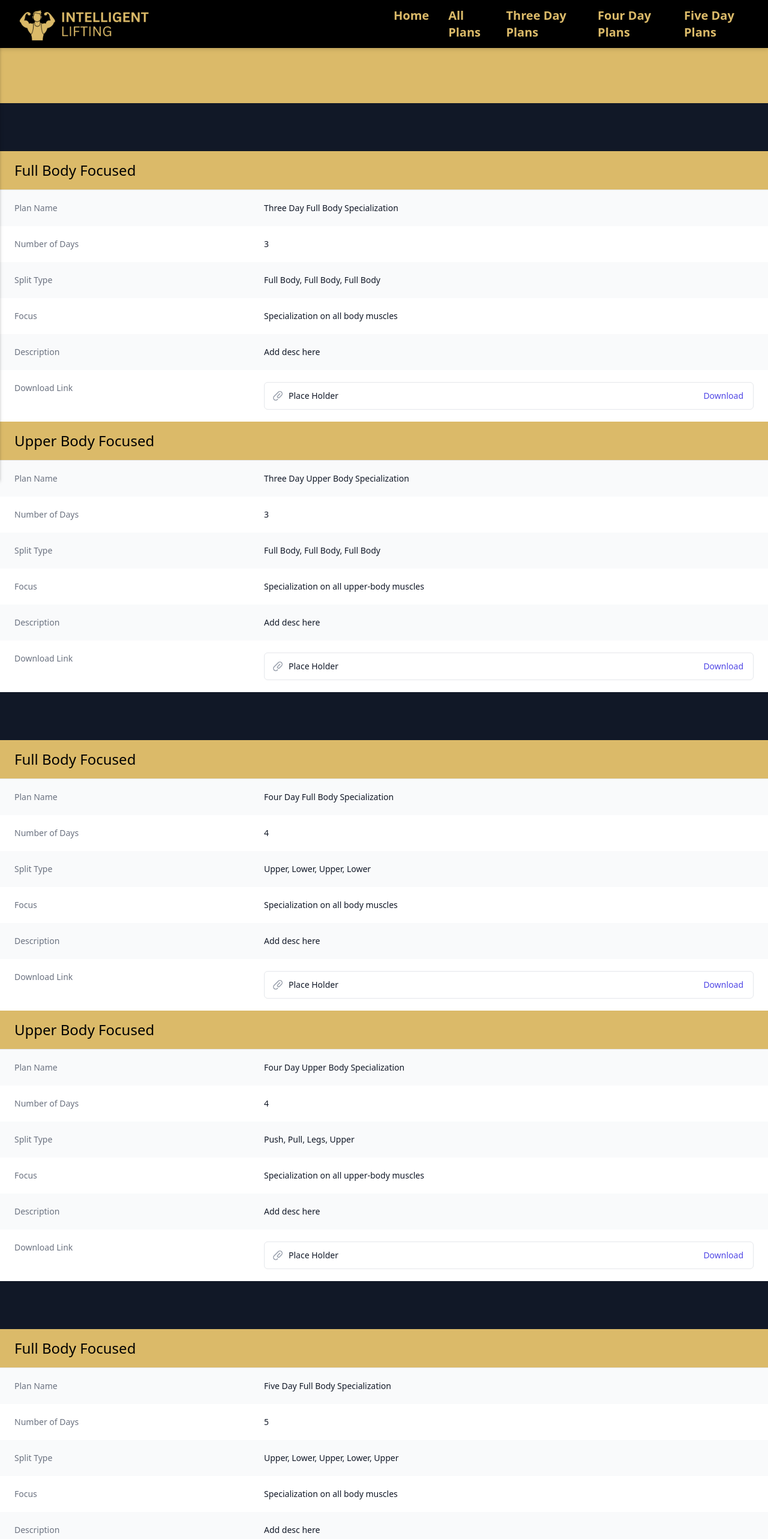
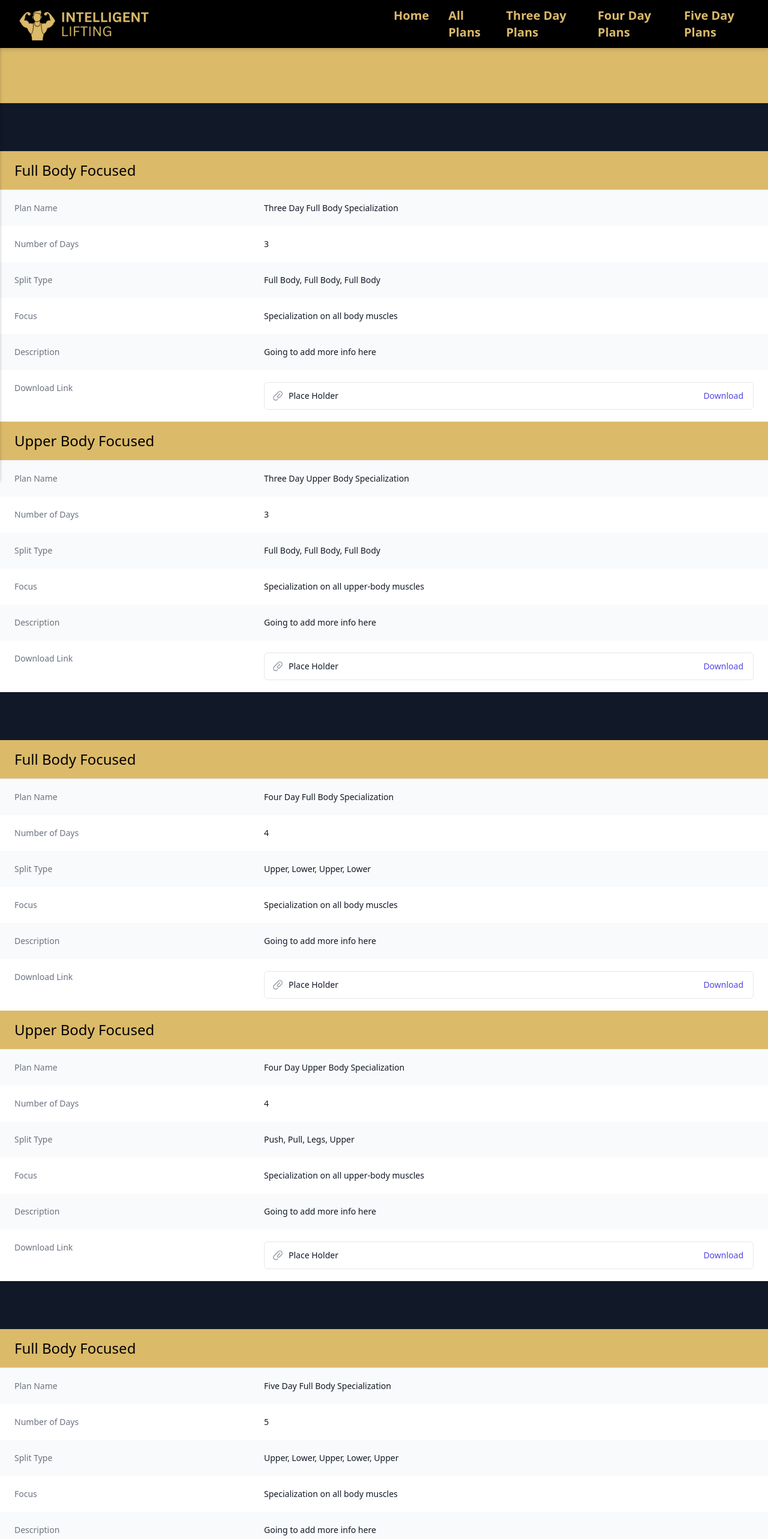
Before and after one commit to jburanpuri/IntelligentLifting, a Next.js app: page /plans in a window 1280 px wide. Shown: the top 2566 px of the page at 60% size. Built offline with nearby package versions, Linux system fonts and the light colour scheme.

Commit message:
Placeholder text added

```diff
--- a/components/PlansComponent/FiveDayPlans/fullbody.js
+++ b/components/PlansComponent/FiveDayPlans/fullbody.js
@@ -27,7 +27,7 @@ export default function FullBody() {
           <div className="bg-gray-50 px-4 py-5 sm:grid sm:grid-cols-3 sm:gap-4 sm:px-6">
             <dt className="text-sm font-medium text-gray-500">Description</dt>
             <dd className="mt-1 text-sm text-gray-900 sm:col-span-2 sm:mt-0">
-              Add desc here
+              Going to add more info here
             </dd>
           </div>
           <div className="bg-white px-4 py-5 sm:grid sm:grid-cols-3 sm:gap-4 sm:px-6">
--- a/components/PlansComponent/FiveDayPlans/upperfocused.js
+++ b/components/PlansComponent/FiveDayPlans/upperfocused.js
@@ -27,7 +27,7 @@ export default function Upper() {
           <div className="bg-gray-50 px-4 py-5 sm:grid sm:grid-cols-3 sm:gap-4 sm:px-6">
             <dt className="text-sm font-medium text-gray-500">Description</dt>
             <dd className="mt-1 text-sm text-gray-900 sm:col-span-2 sm:mt-0">
-              Add desc here
+              Going to add more info here
             </dd>
           </div>
           <div className="bg-white px-4 py-5 sm:grid sm:grid-cols-3 sm:gap-4 sm:px-6">
--- a/components/PlansComponent/FourDayPlans/fullbody.js
+++ b/components/PlansComponent/FourDayPlans/fullbody.js
@@ -27,7 +27,7 @@ export default function FullBody() {
           <div className="bg-gray-50 px-4 py-5 sm:grid sm:grid-cols-3 sm:gap-4 sm:px-6">
             <dt className="text-sm font-medium text-gray-500">Description</dt>
             <dd className="mt-1 text-sm text-gray-900 sm:col-span-2 sm:mt-0">
-              Add desc here
+              Going to add more info here
             </dd>
           </div>
           <div className="bg-white px-4 py-5 sm:grid sm:grid-cols-3 sm:gap-4 sm:px-6">
--- a/components/PlansComponent/FourDayPlans/upperfocused.js
+++ b/components/PlansComponent/FourDayPlans/upperfocused.js
@@ -27,7 +27,7 @@ export default function Upper() {
           <div className="bg-gray-50 px-4 py-5 sm:grid sm:grid-cols-3 sm:gap-4 sm:px-6">
             <dt className="text-sm font-medium text-gray-500">Description</dt>
             <dd className="mt-1 text-sm text-gray-900 sm:col-span-2 sm:mt-0">
-              Add desc here
+              Going to add more info here
             </dd>
           </div>
           <div className="bg-white px-4 py-5 sm:grid sm:grid-cols-3 sm:gap-4 sm:px-6">
--- a/components/PlansComponent/ThreeDayPlans/fullbody.js
+++ b/components/PlansComponent/ThreeDayPlans/fullbody.js
@@ -27,7 +27,7 @@ export default function FullBody() {
           <div className="bg-gray-50 px-4 py-5 sm:grid sm:grid-cols-3 sm:gap-4 sm:px-6">
             <dt className="text-sm font-medium text-gray-500">Description</dt>
             <dd className="mt-1 text-sm text-gray-900 sm:col-span-2 sm:mt-0">
-              Add desc here
+              Going to add more info here
             </dd>
           </div>
           <div className="bg-white px-4 py-5 sm:grid sm:grid-cols-3 sm:gap-4 sm:px-6">
--- a/components/PlansComponent/ThreeDayPlans/upperfocused.js
+++ b/components/PlansComponent/ThreeDayPlans/upperfocused.js
@@ -27,7 +27,7 @@ export default function Upper() {
           <div className="bg-gray-50 px-4 py-5 sm:grid sm:grid-cols-3 sm:gap-4 sm:px-6">
             <dt className="text-sm font-medium text-gray-500">Description</dt>
             <dd className="mt-1 text-sm text-gray-900 sm:col-span-2 sm:mt-0">
-              Add desc here
+              Going to add more info here
             </dd>
           </div>
           <div className="bg-white px-4 py-5 sm:grid sm:grid-cols-3 sm:gap-4 sm:px-6">
```
